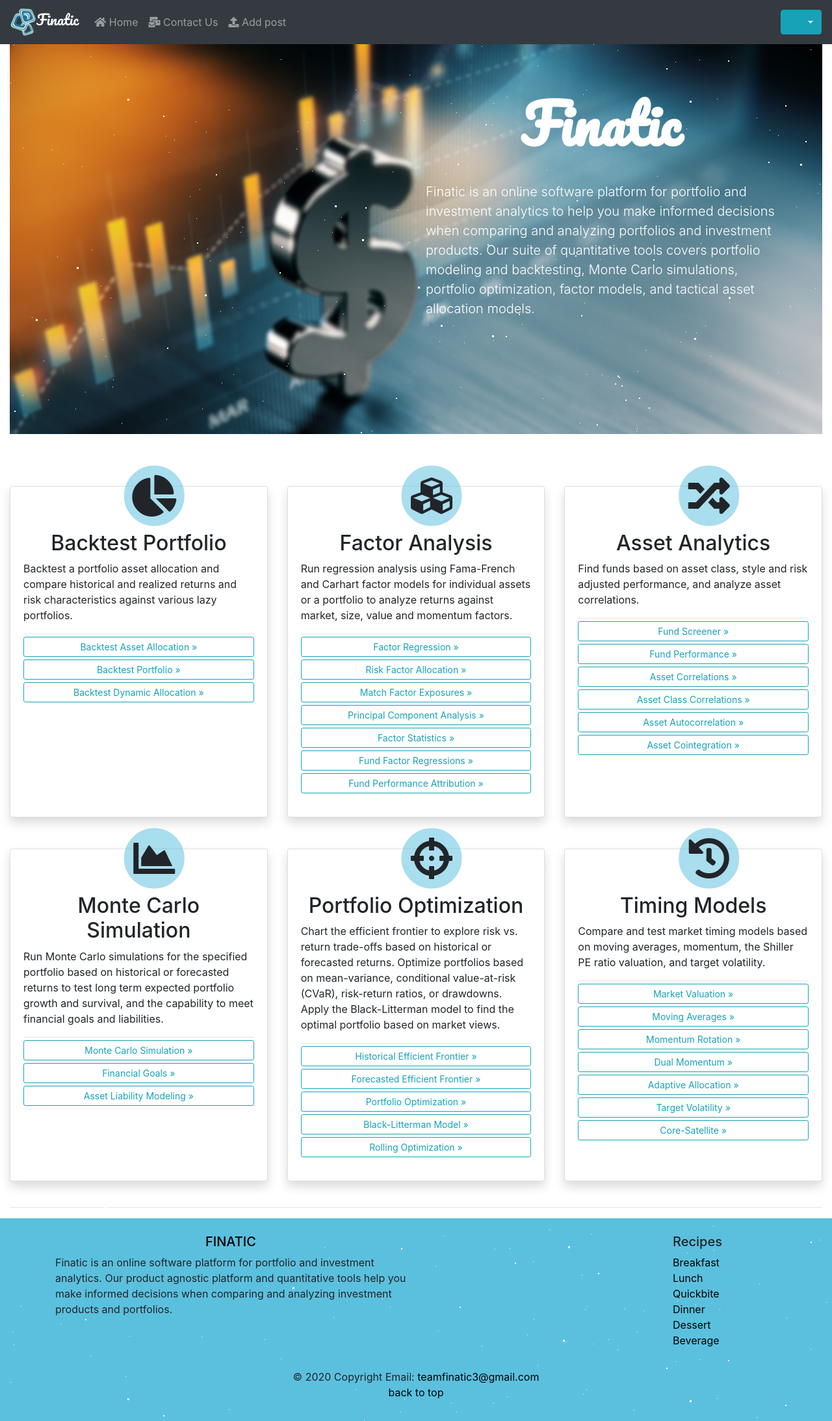
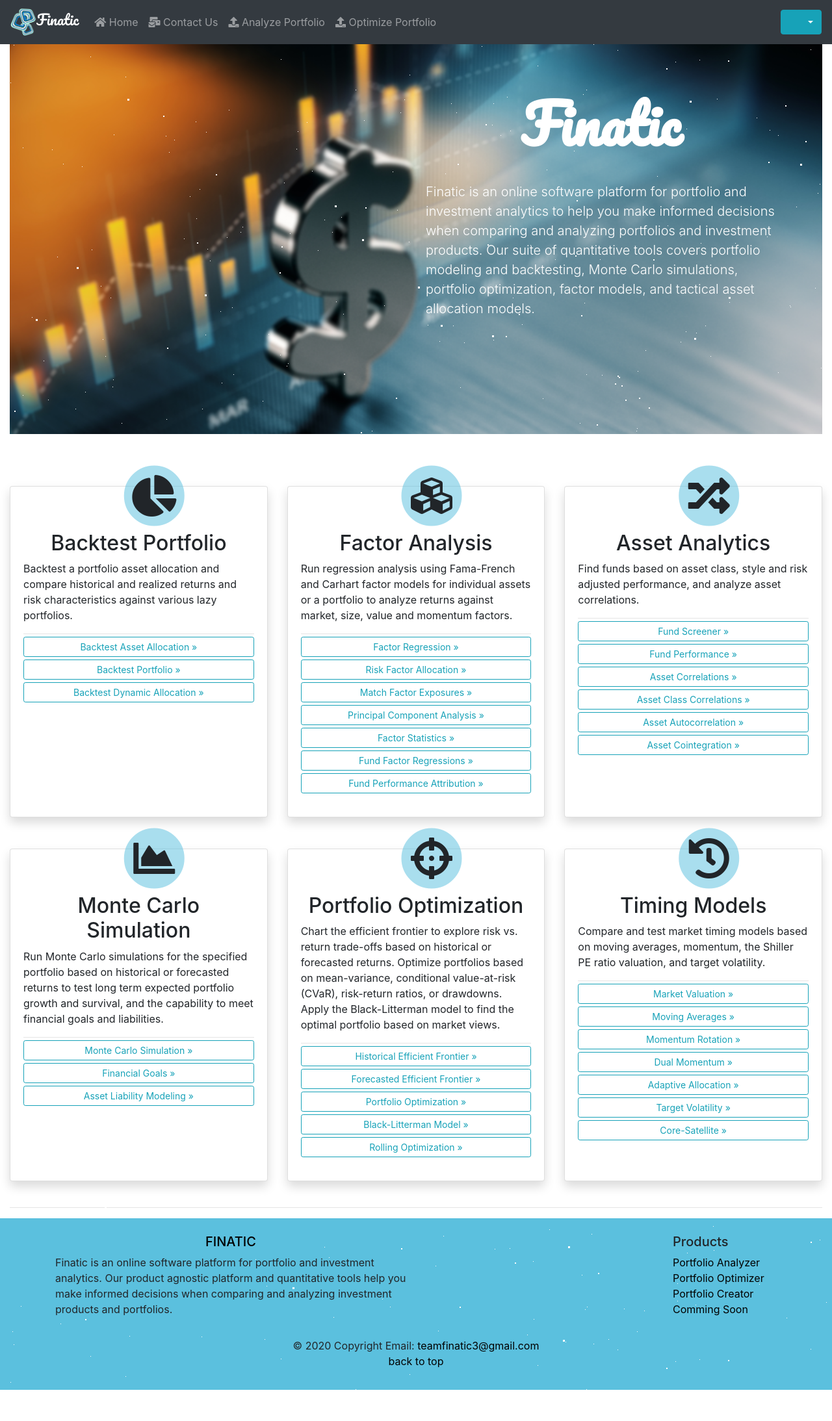
Before and after one commit to Finatic/Finatic, a Django app: page / in a window 1280 px wide. Shown: the whole page at 65% size. After the commit the page ends 2139 px from the top, so only its background shows below. Run offline with Django 3.2, Linux system fonts and the light colour scheme; a user stored in the database is signed in; some libraries are stand-ins or nearby versions.

Commit message:
Connected P_O file with home,navbar

```diff
--- a/web/home/urls.py
+++ b/web/home/urls.py
@@ -7,6 +7,6 @@ urlpatterns = [
     path('', views.home, name="home"),
     path('result', views.result, name="result"),
     path('contact', views.contact_us, name="contact"),
-    path('Portfolio_Optimization', views.Portfolio_Optimization,
+    path('Portfolio_Optimiser/Portfolio_Optimization.html', views.Portfolio_Optimization,
          name="Portfolio_Optimization"),
 ]
--- a/web/home/views.py
+++ b/web/home/views.py
@@ -45,4 +45,4 @@ def result(request, ):
 
 
 def Portfolio_Optimization(request, ):
-    return render(request, "Portpolio Optimiser/Portfolio Optimization.html")
+    return render(request, "Portfolio_Optimiser/Portfolio_Optimization.html")
--- a/web/templates/footer.html
+++ b/web/templates/footer.html
@@ -26,26 +26,20 @@
 
             <div class="col-md-2 mb-md-0 mb-2 ml-auto">
                 <!-- Links -->
-                <h5>Recipes</h5>
+                <h5>Products</h5>
 
                 <ul class="list-unstyled" style="text-decoration: none;">
                     <li class="">
-                        <a href="#">Breakfast</a>
+                        <a href="#">Portfolio Analyzer</a>
                     </li>
                     <li>
-                        <a href="#">Lunch</a>
+                        <a href="Portfolio_Optimiser/Portfolio_Optimization.html">Portfolio Optimizer</a>
                     </li>
                     <li>
-                        <a href="#">Quickbite</a>
+                        <a href="#">Portfolio Creator</a>
                     </li>
                     <li>
-                        <a href="#">Dinner</a>
-                    </li>
-                    <li>
-                        <a href="#">Dessert</a>
-                    </li>
-                    <li>
-                        <a href="#">Beverage</a>
+                        <a href="#">Comming Soon</a>
                     </li>
                 </ul>
             </div>
--- a/web/templates/home.html
+++ b/web/templates/home.html
@@ -99,11 +99,12 @@ Home
     .mbr-white {
         color: #ffffff;
     }
-
+    .foo{
         @media (max-width: 768px) .display-1 {
             font-size: 4.16rem;
             font-size: calc(2.4699999999999998rem + (5.2 - 2.4699999999999998) * ((100vw - 20rem) / (48 - 20)));
             line-height: calc(1.4 * (2.4699999999999998rem + (5.2 - 2.4699999999999998) * ((100vw - 20rem) / (48 - 20))));
+        }
     }
 
     .display-1 {
@@ -119,11 +120,12 @@ Home
     .mbr-bold {
         font-weight: 700;
     }
-
+    .foo{
         @media (max-width: 768px) .display-5 {
             font-size: 1.28rem;
             font-size: calc(1.21rem + (1.6 - 1.21) * ((100vw - 20rem) / (48 - 20)));
             line-height: calc(1.4 * (1.21rem + (1.6 - 1.21) * ((100vw - 20rem) / (48 - 20))));
+        }
     }
 
     .display-5 {
@@ -138,7 +140,7 @@ Home
     </button>
 </div>
 {% endfor %}
-<div class="jumbotron jumbotron-fluid" style="background-image: url('{%static 'images/main.png'%}')">
+<div class="jumbotron jumbotron-fluid" style="background-image: url('{%static "images/main.png"%}')">
     <div id='stars'></div>
     <div id='stars2'></div>
     <div id='stars3'></div>
@@ -304,7 +306,7 @@ Home
                         aria-pressed="true">Historical Efficient Frontier&nbsp;»</a>
                     <a href="efficient-frontier-forecast" class="btn btn-sm btn-outline-info my-1 " role="button"
                         aria-pressed="true">Forecasted Efficient Frontier&nbsp;»</a>
-                    <a href="optimize-portfolio" class="btn btn-sm btn-outline-info my-1 " role="button"
+                    <a href="Portfolio_Optimiser/Portfolio_Optimization.html" class="btn btn-sm btn-outline-info my-1 " role="button"
                         aria-pressed="true">Portfolio Optimization&nbsp;»</a>
                     <a href="black-litterman-model" class="btn btn-sm btn-outline-info my-1 " role="button"
                         aria-pressed="true">Black-Litterman Model&nbsp;»</a>
@@ -354,4 +356,4 @@ Home
 
 </div>
 
-{%endblock%}
+{%endblock%})
--- a/web/templates/navbar.html
+++ b/web/templates/navbar.html
@@ -19,9 +19,16 @@
 
             {% if user.is_authenticated %}
             <li class="nav-item">
-                <a class="nav-link" href="#"><i class="fa fa-upload"></i> Add post</a>
+                <a class="nav-link" href="#"><i class="fa fa-upload"></i> Analyze Portfolio</a>
             </li>
             {%endif%}
+
+            {% if user.is_authenticated %}
+            <li class="nav-item">
+                <a class="nav-link" href="#"><i class="fa fa-upload"></i> Optimize Portfolio</a>
+            </li>
+            {%endif%}
+
         </ul>
         <ul class="navbar-nav ml-auto">
             {% if user.is_authenticated %}
--- a/web/web/settings.py
+++ b/web/web/settings.py
@@ -146,7 +146,7 @@ EMAIL_HOST_PASSWORD = 'portfolioanalytics'
 
 
 REST_FRAMEWORK = {
-'DEFAULT_AUTHENTICATION_CLASSES': (
-    'rest_framework.authentication.SessionAuthentication',
-),
+    'DEFAULT_AUTHENTICATION_CLASSES': (
+        'rest_framework.authentication.SessionAuthentication',
+    ),
 }
```
Also changed, not shown: web/db.sqlite3, web/templates/Portfolio_Optimiser/Portfolio_Optimization.html (renamed from web/templates/Portpolio Optimiser/Portfolio Optimization.html). Lines whose indentation alone changed are shown as unchanged.
